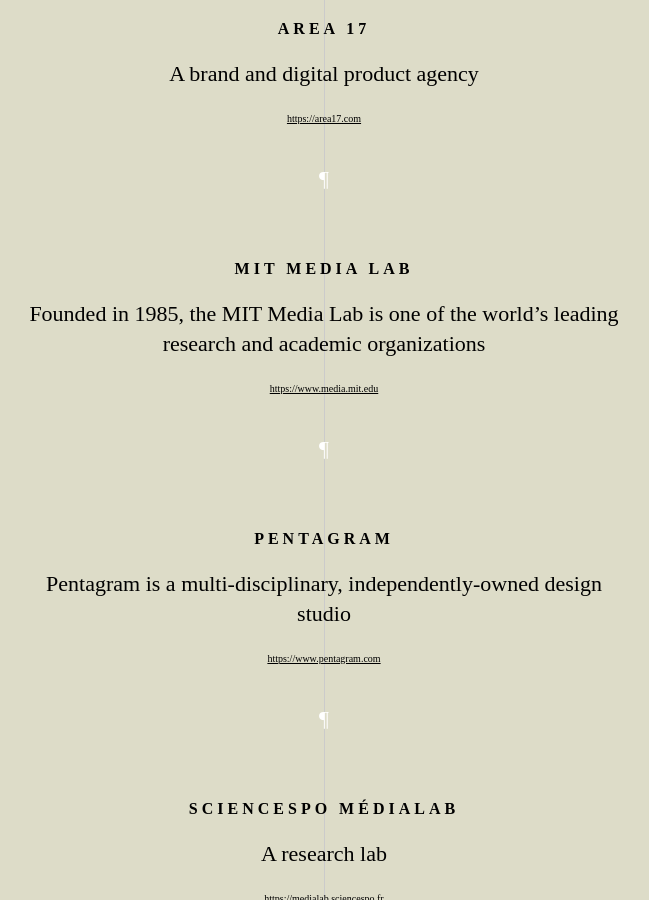
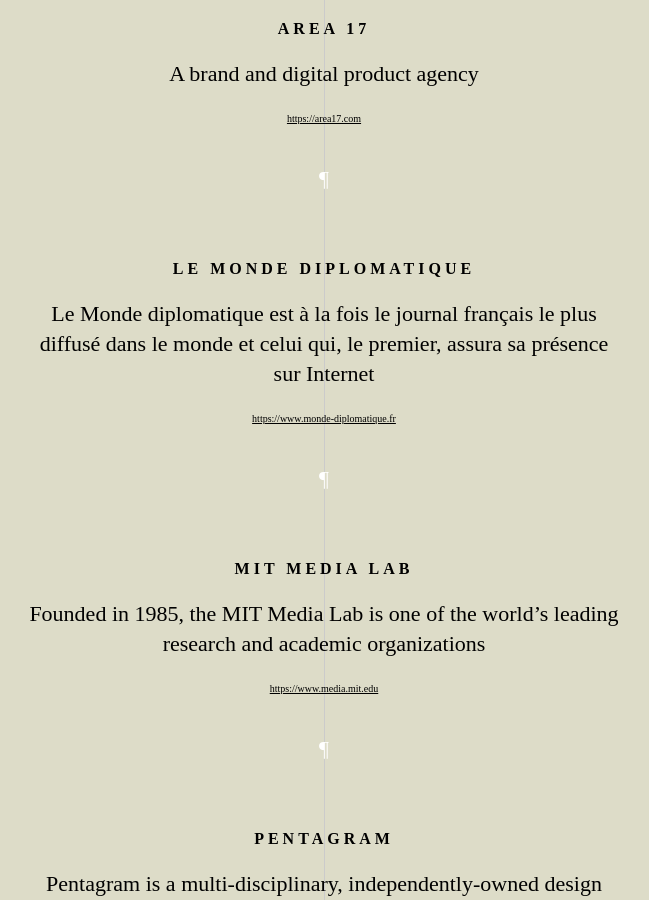
Before and after one commit to arnaudlevy/thewildequest, a Jekyll site: the page built from index.html, in a window 1280 px wide and 900 px high, scrolled down 725 px. Shown: the whole window, without its empty margins (316-965 px from the left). Built offline with Jekyll 4.4.1, drawn with Linux system fonts in a browser that asks for light colours; some web fonts are replaced.

Commit message:
monde diplo

```diff
--- a/_data/links.yml
+++ b/_data/links.yml
@@ -16,3 +16,6 @@
 - title: Pentagram
   description: Pentagram is a multi-disciplinary, independently-owned design studio
   url: https://www.pentagram.com
+- title: Le Monde Diplomatique
+  description: Le Monde diplomatique est à la fois le journal français le plus diffusé dans le monde et celui qui, le premier, assura sa présence sur Internet
+  url: https://www.monde-diplomatique.fr
```
